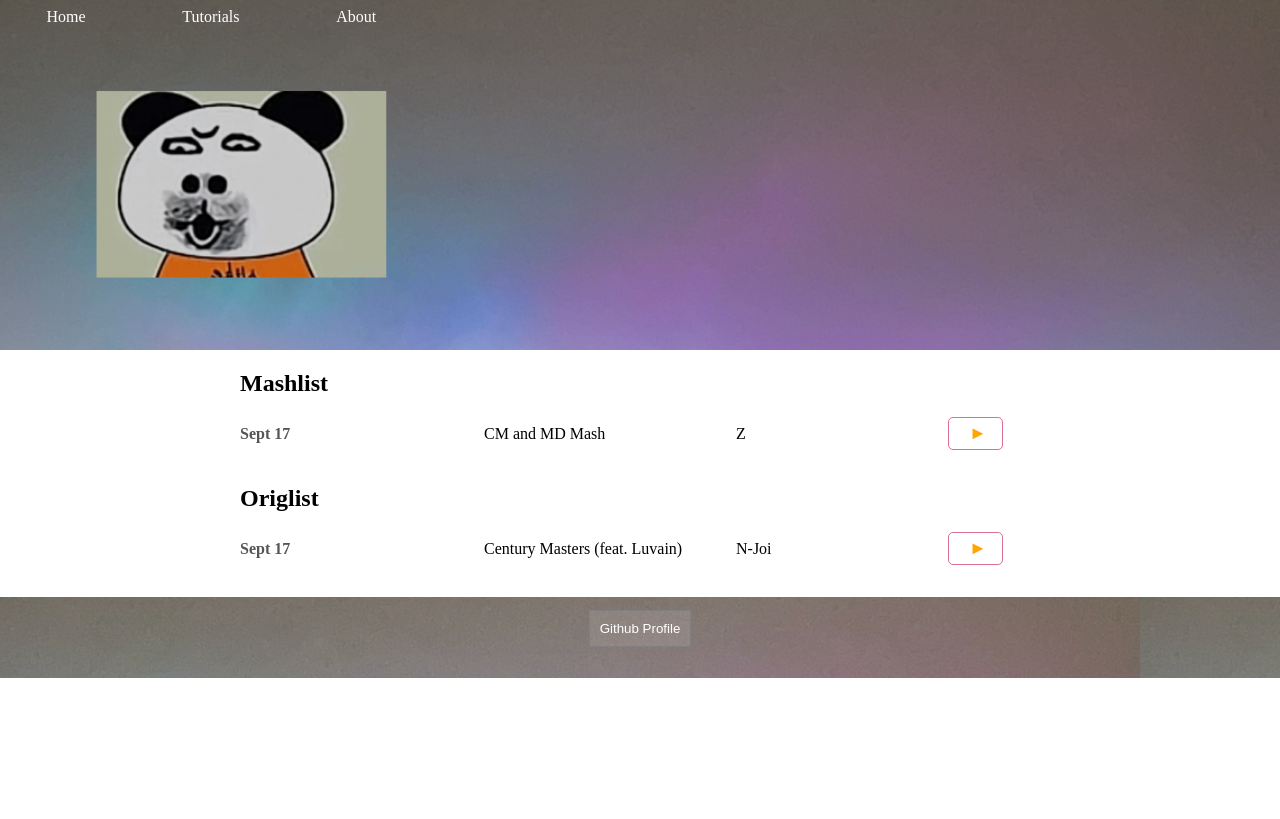
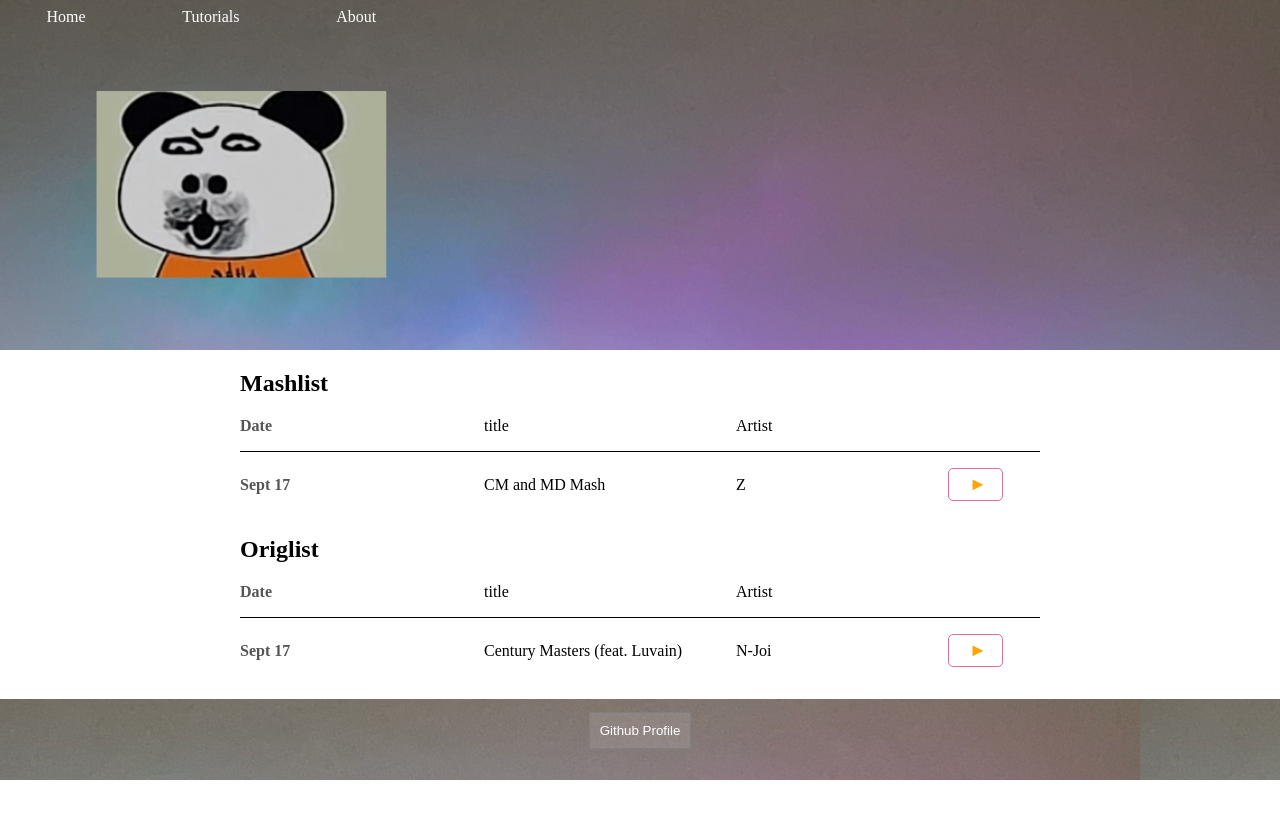
Before and after one commit to fzr72725/fzr72725.github.io, a Jekyll site: the page Project-Mash/index.html, which Jekyll copies as it is, in a window 1280 px wide. Shown: the top 819 px of the page. Built offline with Jekyll 4.4.1, drawn with Linux system fonts in a browser that asks for light colours.

Commit message:
formatting

```diff
--- a/Project-Mash/index.html
+++ b/Project-Mash/index.html
@@ -34,6 +34,11 @@
     <section class="content-section container">
         <h2 class="">Mashlist</h2>
         <div>
+            <div class="header-row">
+                <span class="track-date">Date</span>
+                <span class="track-title">title</span>
+                <span class="track-artist">Artist</span>
+            </div>
             <div class="track-row">
                 <span class="track-date">Sept 17</span>
                 <span class="track-title">CM and MD Mash</span>
@@ -45,6 +50,11 @@
         </div>
         <h2 class="">Origlist</h2>
         <div>
+            <div class="header-row">
+                <span class="track-date">Date</span>
+                <span class="track-title">title</span>
+                <span class="track-artist">Artist</span>
+            </div>
             <div class="track-row">
                 <span class="track-date">Sept 17</span>
                 <span class="track-title">Century Masters (feat. Luvain)</span>
--- a/Project-Mash/style.css
+++ b/Project-Mash/style.css
@@ -137,8 +137,14 @@ footer li a:hover {
     background-color: darkslategray;
 }
 
+.header-row {
+    border-bottom: 1px solid black;
+    padding-bottom: 1em;
+    margin-bottom: 1em;
+
+}
+
 .track-row {
-    border-bottom: 1px solid black;
     padding-bottom: 1em;
     margin-bottom: 1em;
 
```
Also changed, not shown: 1 other file.
